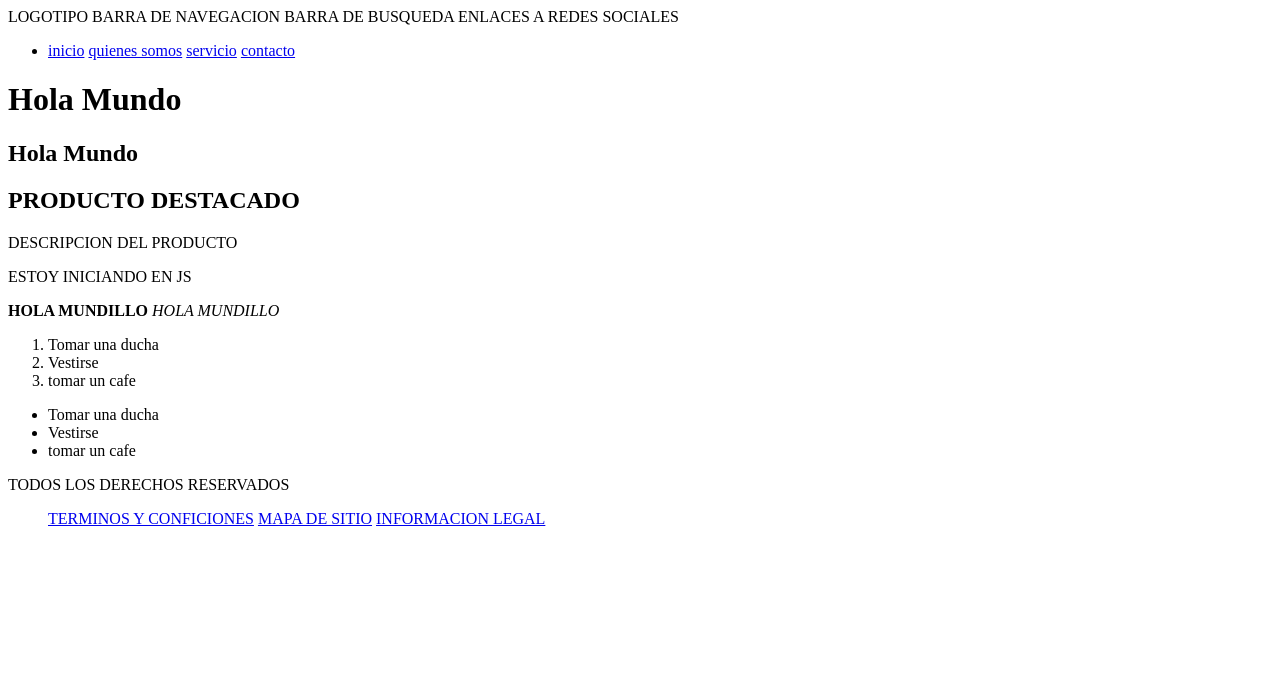
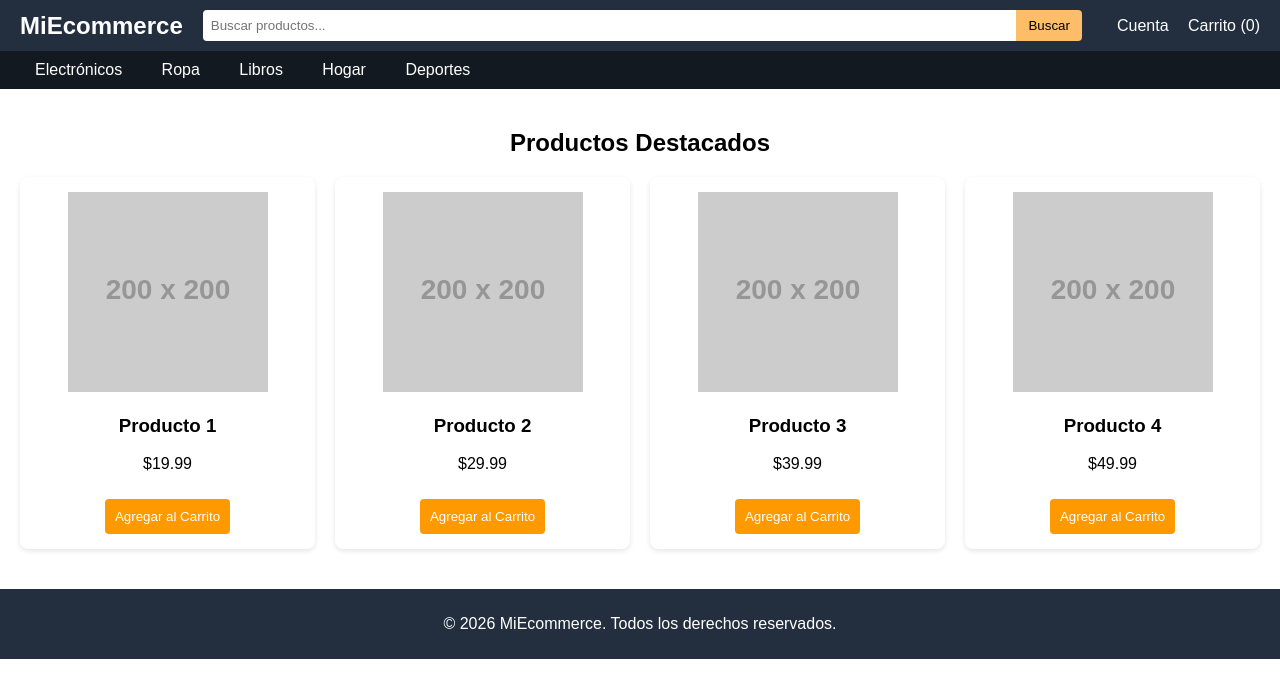
Before and after one commit to Ignacioargue/Repositorio2-2026, a website: page views/index.html in a window 1280 px wide. Drawn offline with Linux system fonts and the light colour scheme; placeholder pictures from the web are drawn by us.

Commit message:
cambios en la pagina

```diff
--- a/views/index.html
+++ b/views/index.html
@@ -3,54 +3,70 @@
 <head>
     <meta charset="UTF-8">
     <meta name="viewport" content="width=device-width, initial-scale=1.0">
-    <title>enviando un archivo al navegador </title>
+    <title>Ecommerce - Como Amazon</title>
+    <link rel="stylesheet" href="styles.css">
 </head>
-<header>LOGOTIPO
-    BARRA DE NAVEGACION
-    BARRA DE BUSQUEDA
-    ENLACES A REDES SOCIALES
-</header>
-<nav> <ul>
-    <li>
-        <a href="#"> inicio</a>
-        <a href="#"> quienes somos</a>
-        <a href="#"> servicio</a>
-        <a href="#"> contacto</a>
-    </li>
-</ul></nav>
 <body>
-    <h1>Hola Mundo</h1>
-    <h2>Hola Mundo</h2>
-    <section>
-        <header>
-            <h2> PRODUCTO DESTACADO</h2>
-        </header>
-        DESCRIPCION DEL PRODUCTO
-        <footer>
-            <a href="#" CONTINUAR LEYENDO></a>
-        </footer>
-    </section>
-    <break></break>
-    <p>ESTOY INICIANDO EN JS</p>
-    <strong>HOLA MUNDILLO</strong>
-   <em>HOLA MUNDILLO</em>
-   <ol>
-    <li>Tomar una ducha</li>
-    <li>Vestirse</li>
-    <li>tomar un cafe</li>
-   </ol>
-   <ul>
-    <li>Tomar una ducha</li>
-    <li>Vestirse</li>
-    <li>tomar un cafe</li>
-   </ul>
-   </body>
-   <footer>
-    <p>TODOS LOS DERECHOS RESERVADOS</p>
-    <nav><ul>
-        <a href="#" > TERMINOS Y CONFICIONES</a>
-        <a href="#" > MAPA DE SITIO</a>
-        <a href="#" > INFORMACION LEGAL</a>
-    </ul></nav>
-   </footer>
+    <header>
+        <div class="header-container">
+            <div class="logo">
+                <h1>MiEcommerce</h1>
+            </div>
+            <div class="search-bar">
+                <input type="text" placeholder="Buscar productos...">
+                <button>Buscar</button>
+            </div>
+            <nav>
+                <a href="#">Cuenta</a>
+                <a href="#">Carrito (0)</a>
+            </nav>
+        </div>
+    </header>
+
+    <nav class="main-nav">
+        <a href="#">Electrónicos</a>
+        <a href="#">Ropa</a>
+        <a href="#">Libros</a>
+        <a href="#">Hogar</a>
+        <a href="#">Deportes</a>
+    </nav>
+
+    <main>
+        <section class="hero">
+            <h2>Productos Destacados</h2>
+        </section>
+
+        <section class="products">
+            <div class="product">
+                <img src="https://via.placeholder.com/200" alt="Producto 1">
+                <h3>Producto 1</h3>
+                <p>$19.99</p>
+                <button>Agregar al Carrito</button>
+            </div>
+            <div class="product">
+                <img src="https://via.placeholder.com/200" alt="Producto 2">
+                <h3>Producto 2</h3>
+                <p>$29.99</p>
+                <button>Agregar al Carrito</button>
+            </div>
+            <div class="product">
+                <img src="https://via.placeholder.com/200" alt="Producto 3">
+                <h3>Producto 3</h3>
+                <p>$39.99</p>
+                <button>Agregar al Carrito</button>
+            </div>
+            <div class="product">
+                <img src="https://via.placeholder.com/200" alt="Producto 4">
+                <h3>Producto 4</h3>
+                <p>$49.99</p>
+                <button>Agregar al Carrito</button>
+            </div>
+        </section>
+    </main>
+
+    <footer>
+        <p>&copy; 2026 MiEcommerce. Todos los derechos reservados.</p>
+    </footer>
+    <link rel ="stylesheet" href="/views/style.css">
+</body>
 </html>
--- /dev/null
+++ b/views/style.css
@@ -0,0 +1,132 @@
+body {
+    font-family: Arial, sans-serif;
+    margin: 0;
+    padding: 0;
+    background-color: #f3f3f3;
+}
+
+header {
+    background-color: #232f3e;
+    color: white;
+    padding: 10px 20px;
+}
+
+.header-container {
+    display: flex;
+    justify-content: space-between;
+    align-items: center;
+}
+
+.logo h1 {
+    margin: 0;
+    font-size: 24px;
+}
+
+.search-bar {
+    display: flex;
+    flex: 1;
+    margin: 0 20px;
+}
+
+.search-bar input {
+    flex: 1;
+    padding: 8px;
+    border: none;
+    border-radius: 4px 0 0 4px;
+}
+
+.search-bar button {
+    padding: 8px 12px;
+    background-color: #febd69;
+    border: none;
+    border-radius: 0 4px 4px 0;
+    cursor: pointer;
+}
+
+nav a {
+    color: white;
+    margin-left: 15px;
+    text-decoration: none;
+}
+
+.main-nav {
+    background-color: #131921;
+    padding: 10px 20px;
+}
+
+.main-nav a {
+    color: white;
+    margin-right: 20px;
+    text-decoration: none;
+}
+
+main {
+    padding: 20px;
+}
+
+.hero {
+    text-align: center;
+    margin-bottom: 20px;
+}
+
+.products {
+    display: grid;
+    grid-template-columns: repeat(auto-fill, minmax(250px, 1fr));
+    gap: 20px;
+}
+
+.product {
+    background-color: white;
+    padding: 15px;
+    border-radius: 8px;
+    box-shadow: 0 2px 5px rgba(0,0,0,0.1);
+    text-align: center;
+}
+
+.product img {
+    max-width: 100%;
+    height: auto;
+}
+
+.product button {
+    background-color: #ff9900;
+    color: white;
+    border: none;
+    padding: 10px;
+    border-radius: 4px;
+    cursor: pointer;
+    margin-top: 10px;
+}
+
+footer {
+    background-color: #232f3e;
+    color: white;
+    text-align: center;
+    padding: 10px;
+    margin-top: 20px;
+}
+
+@media (min-width: 560px) {
+    body
+    {
+        background-color: transparent;
+    }
+
+
+.titulos {
+    font-size: 24px;
+}
+
+.parrafos {
+    font-size: 15px;
+}}
+
+
+@media (min-width: 990px) {
+    body
+    {
+        background-color: transparent;
+    }
+.parrafos {
+    font-size: 13px;
+}}
```
